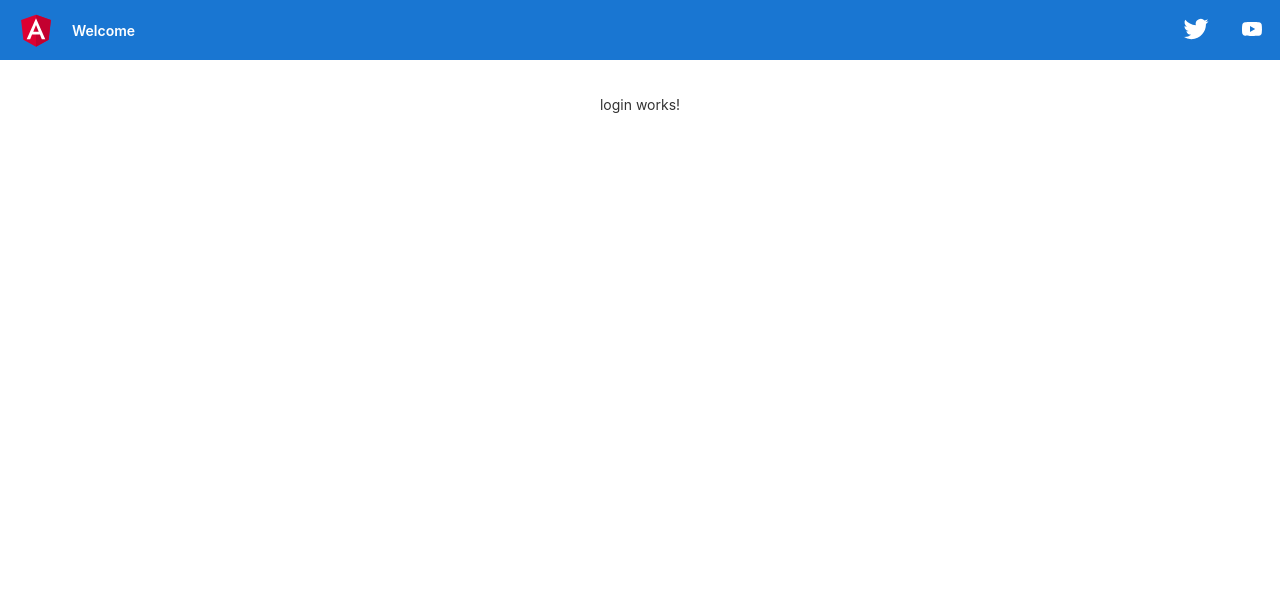
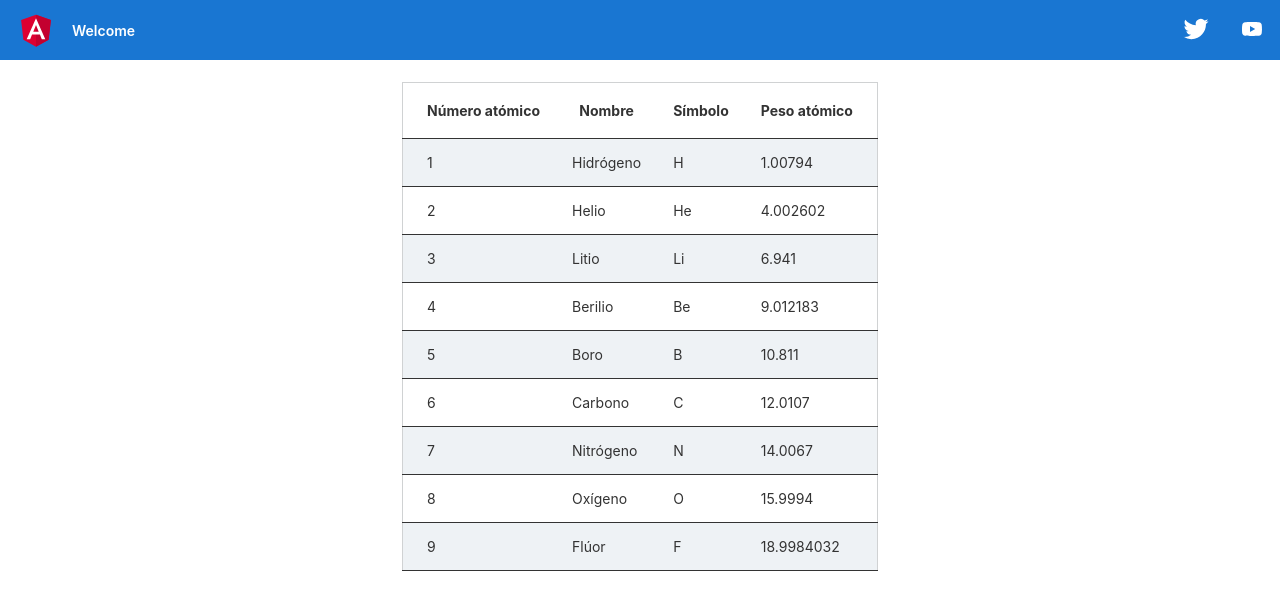
Before and after one commit to marcossanz-dev/RCFv0, an Angular app: page / in a window 1280 px wide. Shown: the top 610 px of the page. Built offline with nearby package versions, Linux system fonts and the light colour scheme.

Commit message:
feat: add simple table with styles Caser

```diff
--- a/src/app/app.component.html
+++ b/src/app/app.component.html
@@ -320,6 +320,6 @@
 
 <div class="content" role="main">
 
-  <app-login></app-login>
+  <app-simple-table></app-simple-table>
 
 </div>
--- /dev/null
+++ b/src/app/components/menu/menu.component.html
@@ -0,0 +1 @@
+<h1>MENÚ</h1>
--- /dev/null
+++ b/src/app/components/menu/menu.component.ts
@@ -0,0 +1,12 @@
+import { Component, OnInit } from '@angular/core';
+
+@Component({
+  selector: 'app-menu',
+  templateUrl: './menu.component.html',
+  styleUrls: ['./menu.component.scss']
+})
+export class MenuComponent implements OnInit {
+
+  ngOnInit() {
+  }
+}
--- /dev/null
+++ b/src/app/components/simple-table/simple-table.component.html
@@ -0,0 +1,25 @@
+<table mat-table [dataSource]="tableData" class="ca-table">
+    <ng-container *ngFor="let column of columns; let i = index" [matColumnDef]="column.field">
+      <th mat-header-cell *matHeaderCellDef class="ca-table__header">
+        <div class="ca-table__header-container justify-content-start">
+          <span class="ca-table__header-wrapper">
+            <span class="ca-table__header-text">{{ column.value }}</span>
+          </span>
+        </div>
+      </th>
+      <td mat-cell *matCellDef="let row; let i = index" class="ca-table__cell">
+        <div class="ca-table__cell-container">
+          <span class="ca-table__cell-text">
+            {{ row[column.field] }}
+          </span>
+        </div>
+      </td>
+    </ng-container>
+    <thead class="ca-table__thead">
+      <tr mat-header-row *matHeaderRowDef="displayedColumns"
+        class="ca-table__row ca-table__row--bordered ca-table__row--clean"></tr>
+    </thead>
+    <tbody class="ca-table__tbody">
+      <tr mat-row *matRowDef="let row; columns: displayedColumns; let i = index" class="ca-table__row"></tr>
+    </tbody>
+  </table>
--- /dev/null
+++ b/src/app/components/simple-table/simple-table.component.scss
@@ -0,0 +1,59 @@
+.ca-table {
+    width: 100%;
+    font-size: 14px;
+    border-collapse: collapse;
+    border: 1px solid #d0d2d3;
+    &__row {
+      &:nth-child(odd) {
+        background-color: #eef2f5;
+      }
+      &:nth-child(even) {
+        background-color: #ffffff;
+      }
+      &:hover {
+        background-color: #dcf1f0;
+      }
+      &--bordered {
+        border-bottom: 1px solid #d0d2d3;
+      }
+      &--clean {
+        &:nth-child(odd) {
+          background-color: #ffffff;
+        }
+        &:hover {
+          background-color: inherit;
+        }
+      }
+    }
+    &__header {
+      padding: 6px 16px;
+      text-align: left;
+      background-color: #ffffff;
+
+      &-container {
+        display: flex;
+        justify-content: center;
+        align-items: center;
+        overflow: hidden;
+        text-overflow: ellipsis;
+      }
+      &-text {
+        white-space: nowrap;
+      }
+    }
+    &__cell {
+      cursor: pointer;
+      height: 32px;
+      position: relative;
+      padding: 0 16px;
+      vertical-align: middle;
+      max-width: 90px;
+      &-container {
+        overflow: hidden;
+        text-overflow: ellipsis;
+      }
+      &-text {
+        white-space: nowrap;
+      }
+    }
+}
--- /dev/null
+++ b/src/app/components/simple-table/simple-table.component.ts
@@ -0,0 +1,105 @@
+import { Component, OnInit } from '@angular/core';
+
+interface TableColumn {
+  id: number;
+  field: string;
+  value: string;
+}
+
+@Component({
+  selector: 'app-simple-table',
+  templateUrl: './simple-table.component.html',
+  styleUrls: ['./simple-table.component.scss']
+})
+export class SimpleTableComponent implements OnInit {
+
+  displayedColumns: string[] = [];
+  columns: TableColumn[] = [
+    {
+      id: 0,
+      field: 'atomicNumber',
+      value: 'Número atómico'
+    },
+    {
+      id: 1,
+      field: 'name',
+      value: 'Nombre'
+    },
+    {
+      id: 2,
+      field: 'symbol',
+      value: 'Símbolo'
+    },
+    {
+      id: 3,
+      field: 'weight',
+      value: 'Peso atómico'
+    }
+  ];
+
+  tableData = [
+    {
+      atomicNumber: 1,
+      name: 'Hidrógeno',
+      symbol: 'H',
+      weight: 1.00794
+    },
+    {
+      atomicNumber: 2,
+      name: 'Helio',
+      symbol: 'He',
+      weight: 4.002602
+    },
+    {
+      atomicNumber: 3,
+      name: 'Litio',
+      symbol: 'Li',
+      weight: 6.941
+    },
+    {
+      atomicNumber: 4,
+      name: 'Berilio',
+      symbol: 'Be',
+      weight: 9.012183
+    },
+    {
+      atomicNumber: 5,
+      name: 'Boro',
+      symbol: 'B',
+      weight: 10.811
+    },
+    {
+      atomicNumber: 6,
+      name: 'Carbono',
+      symbol: 'C',
+      weight: 12.0107
+    },
+    {
+      atomicNumber: 7,
+      name: 'Nitrógeno',
+      symbol: 'N',
+      weight: 14.0067
+    },
+    {
+      atomicNumber: 8,
+      name: 'Oxígeno',
+      symbol: 'O',
+      weight: 15.9994
+    },
+    {
+      atomicNumber: 9,
+      name: 'Flúor',
+      symbol: 'F',
+      weight: 18.9984032
+    }
+  ];
+
+  private _setDisplayedColumns(): void {
+    this.displayedColumns = this.columns.map((column) => column.field);
+  }
+
+  ngOnInit() {
+    this._setDisplayedColumns();
+  }
+
+}
```
Also changed, not shown: src/app/app.module.ts (+11 -2 lines), src/app/components/menu/menu.component.scss (added), 2 other files (tests, documents, lock files or other folders).
